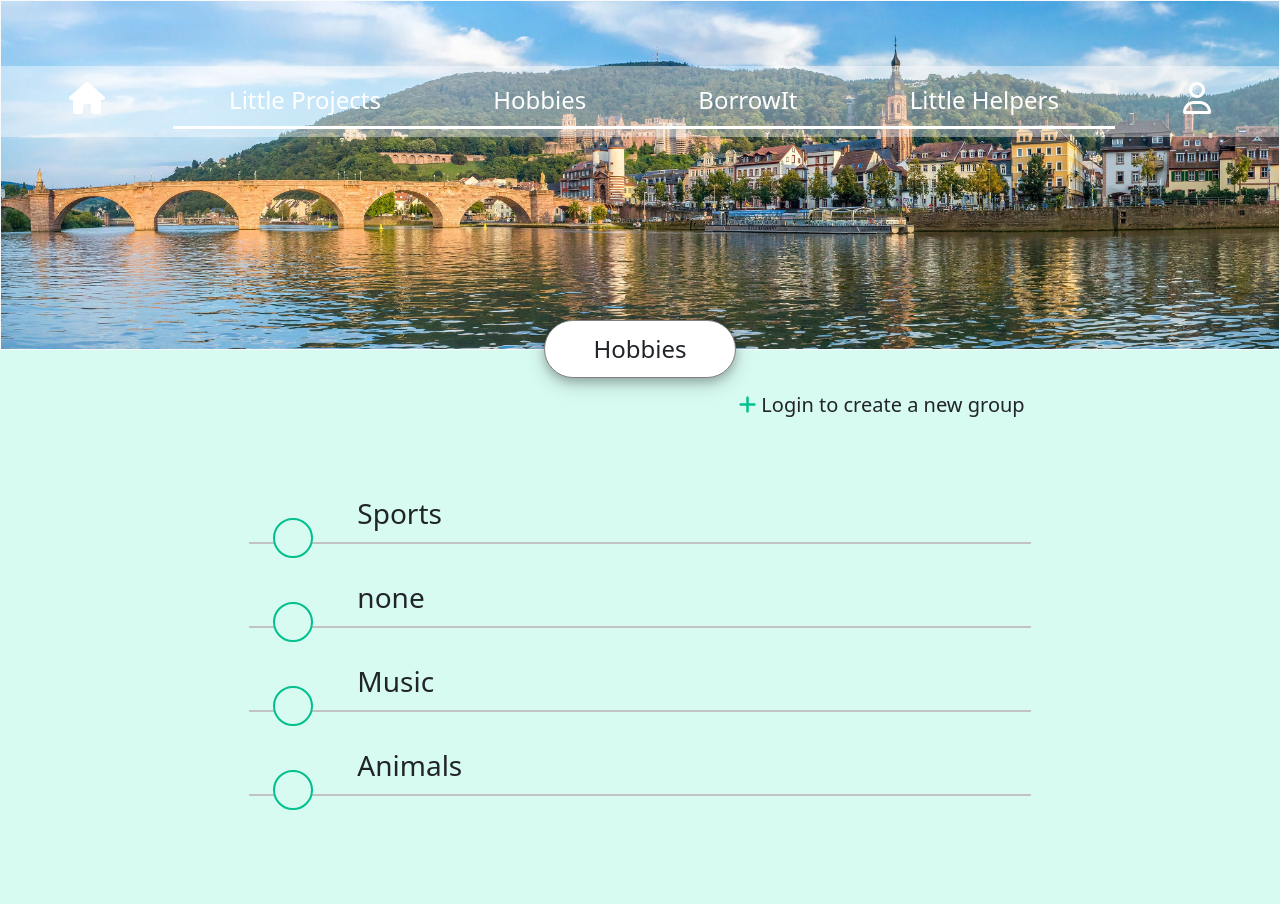
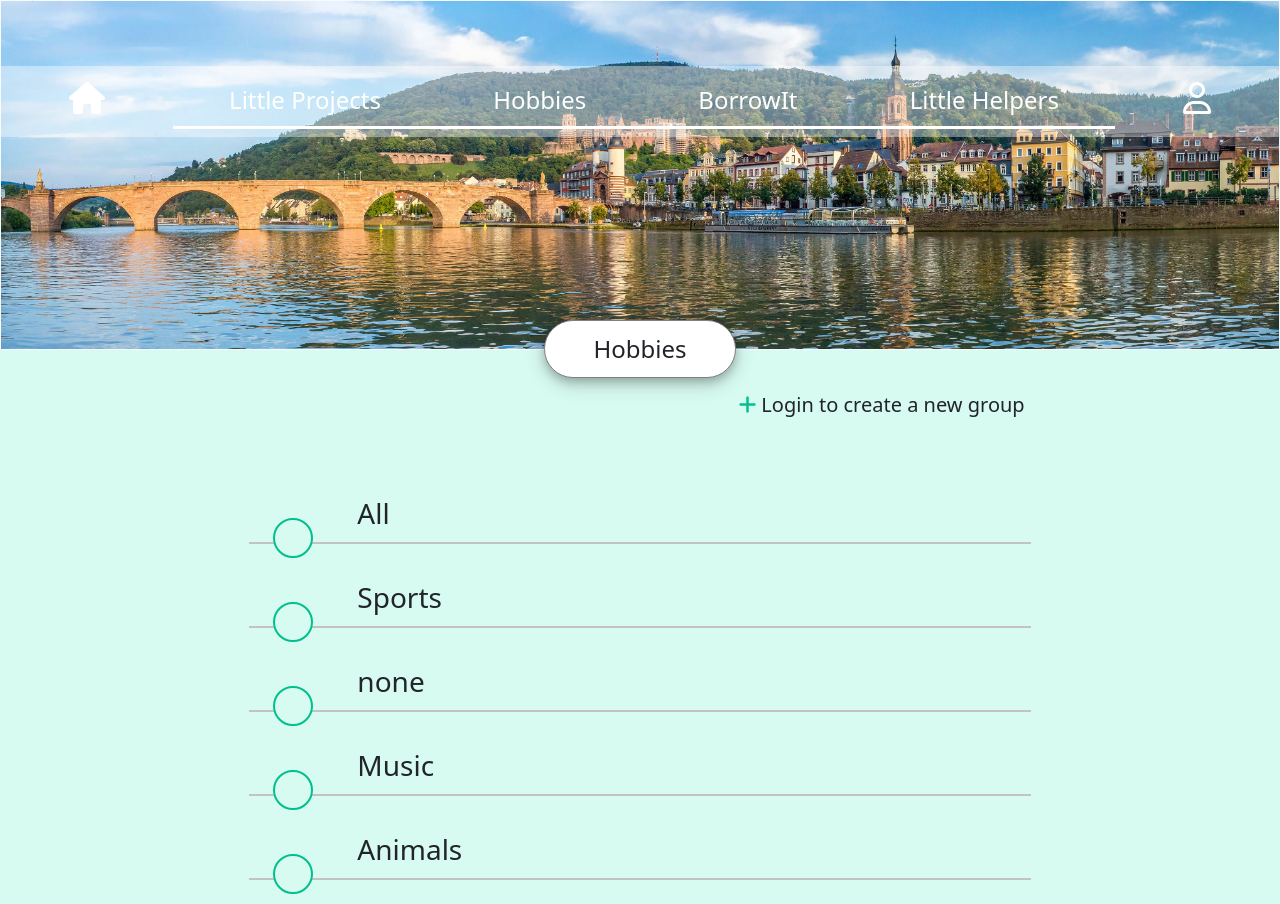
Before and after one commit to mille1992/project5, a Django app: page /hobbies in a window 1280 px wide. Before the commit the page ends 810 px from the top, so only its background shows below. Run offline with Django 3.2, Linux system fonts and the light colour scheme; data comes from the database, SQL or seed files in the repository; both versions use the stored data as it was after the commit; some libraries are stand-ins or nearby versions.

Commit message:
Add filter option ALL to hobby category filter

```diff
--- a/project5/yayberhood/static/yayberhood/js/hobbies.js
+++ b/project5/yayberhood/static/yayberhood/js/hobbies.js
@@ -1,21 +1,29 @@
 document.addEventListener('DOMContentLoaded',function(){
 
-    // show / hide details and request membership button on click on icon
+    // show / hide category list to filter posts by category
     document.querySelectorAll('[name="hobbies-categoryName"]').forEach(categoryName => {
         categoryName.addEventListener('click', event => {
+            // category list onclick: hide category list and save clicked value
             clickedCategory = event.target;
             clickedCategoryName = clickedCategory.dataset.categoryname;
             document.getElementById('hobbies-category-list').style.display = "none";
+
+            // Onclick: Toggle the category filter when clicking on the category button and hide posts
             categoryToggleButton = document.getElementById('hobbies-categoriesFilterToggle');
             categoryToggleButton.style.display = "block";
             categoryToggleButton.addEventListener('click', () => {
                 document.getElementById('hobbies-category-list').style.display = "block";
                 document.getElementById('hobbies-scrollView').style.display = "none";
             })
+
+
             document.getElementById('hobbies-scrollView').style.display = "block";
             document.querySelectorAll('[name="hobbies-outer-box"]').forEach(hobbyGroup => {
                categoryName = hobbyGroup.dataset.categoryname;
-               if (categoryName == clickedCategoryName){
+               if(clickedCategoryName == "All"){
+                    hobbyGroup.style.display = "block";
+               }
+               else if (categoryName == clickedCategoryName){
                     hobbyGroup.style.display = "block";
                }
                else{
--- a/project5/yayberhood/static/yayberhood/js/littleProjects.js
+++ b/project5/yayberhood/static/yayberhood/js/littleProjects.js
@@ -33,7 +33,7 @@ function fetchDonationValue(littleProjectPostId,littleProjectNewDonationValue,fo
     .then(response => responseJson = response.json())
     .then(responseFeedback => {
         // display updated donation value
-        form.children[0].innerHTML = `Current Donation: ${responseFeedback.newdonationValue} €`
+        form.children[0].innerHTML = `Current Donations: ${responseFeedback.newdonationValue} €`
     })
 }
 
--- a/project5/yayberhood/templates/yayberhood/hobbies.html
+++ b/project5/yayberhood/templates/yayberhood/hobbies.html
@@ -43,6 +43,15 @@
                 </div>
             </div>
             <div class="row hobbies-category-list" id="hobbies-category-list" style="display: block;">
+                <div class="row hobbies-category">
+                    <p class="hobbies-categoryName col-10" name="hobbies-categoryName" data-categoryName="All">
+                       All
+                    </p>
+                    <div>
+                        <div class="hobbies-designCircle">
+                        </div>
+                    </div>
+                </div>
                 {% for hobby_group_category_used in hobby_group_categories_used %}
                     <div class="row hobbies-category">
                         <p class="hobbies-categoryName col-10" name="hobbies-categoryName" data-categoryName="{{hobby_group_category_used}}">
```
Also changed, not shown: project5/db.sqlite3.
